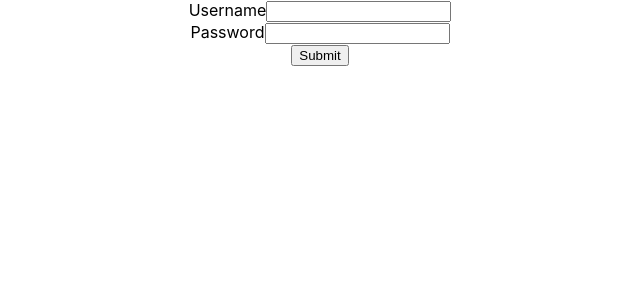
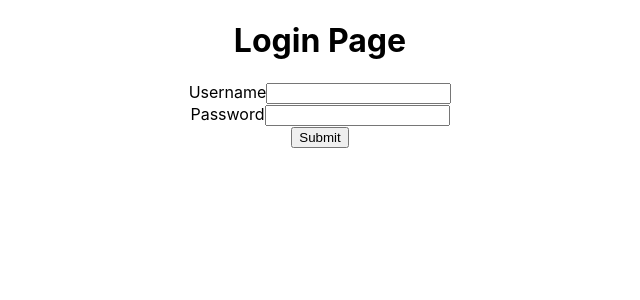
Before and after one commit to Saurav-Kumar-Tripathi01/Mini_Buildots, a React (Create React App) app in the folder mini-buildouts/: page / in a window 1280 px wide. Shown: the top 300 px of the page, without its empty margins (320-960 px from the left). Built offline with nearby package versions, Linux system fonts and the light colour scheme.

Commit message:
xlogin restructured

```diff
--- a/mini-buildouts/src/xlogin.jsx
+++ b/mini-buildouts/src/xlogin.jsx
@@ -8,7 +8,7 @@ const Xlogin = () => {
   const handleSubmit = (e) => {
     e.preventDefault();
     if (!username || !password) {
-      setMessage('Both fields are mandatory');
+      setMessage('Please fill out all fields');
     } else if (username === 'user' && password === 'password') {
       setMessage('Welcome, user!');
     } else {
@@ -18,6 +18,7 @@ const Xlogin = () => {
 
   return (
     <div>
+      <h1>Login Page</h1>
       <form onSubmit={handleSubmit}>
         <div>
           <label htmlFor="username">Username</label>
@@ -26,6 +27,7 @@ const Xlogin = () => {
             id="username"
             value={username}
             onChange={(e) => setUsername(e.target.value)}
+            required
           />
         </div>
         <div>
@@ -35,6 +37,7 @@ const Xlogin = () => {
             id="password"
             value={password}
             onChange={(e) => setPassword(e.target.value)}
+            required
           />
         </div>
         <button type="submit">Submit</button>
```
